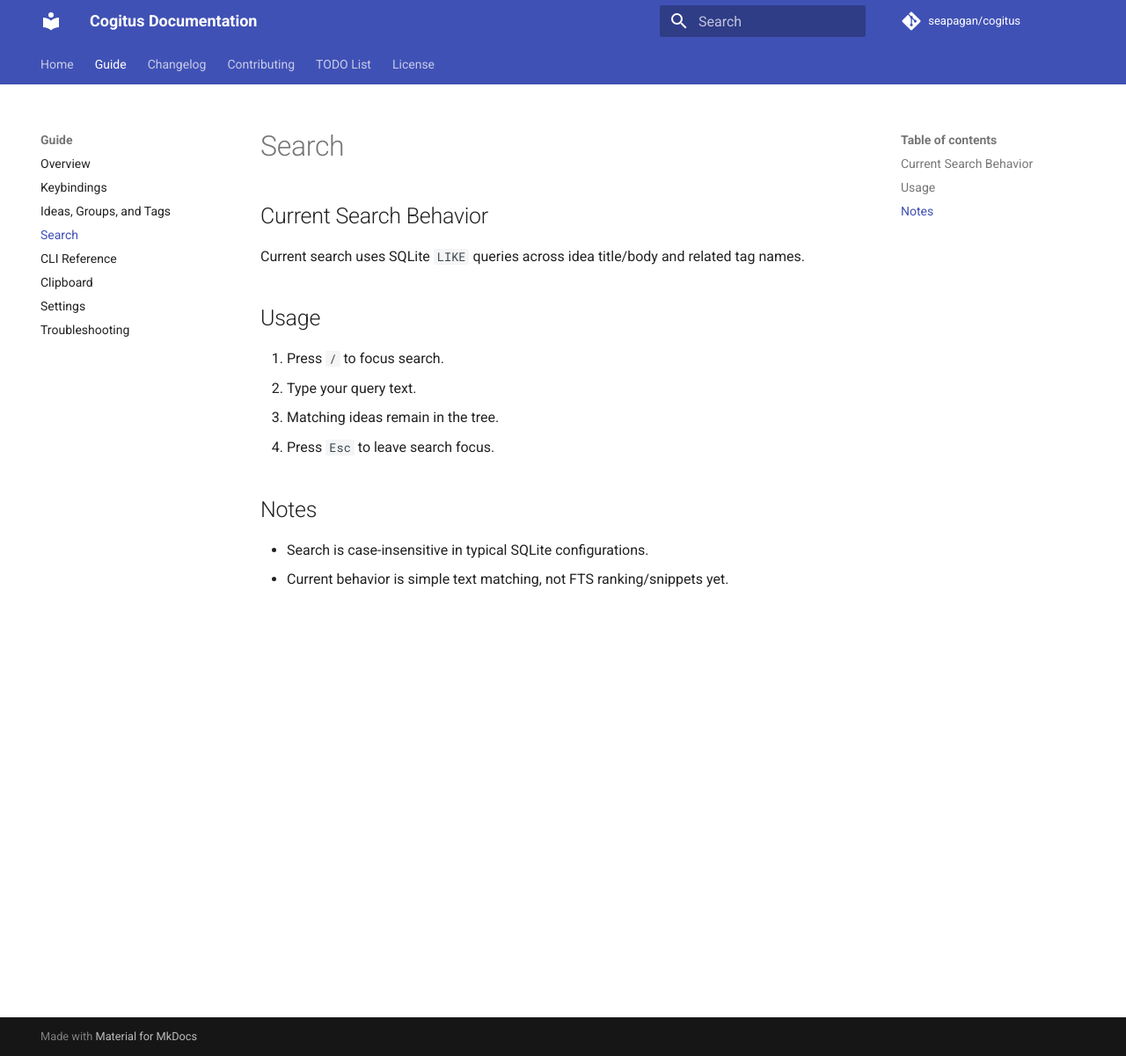
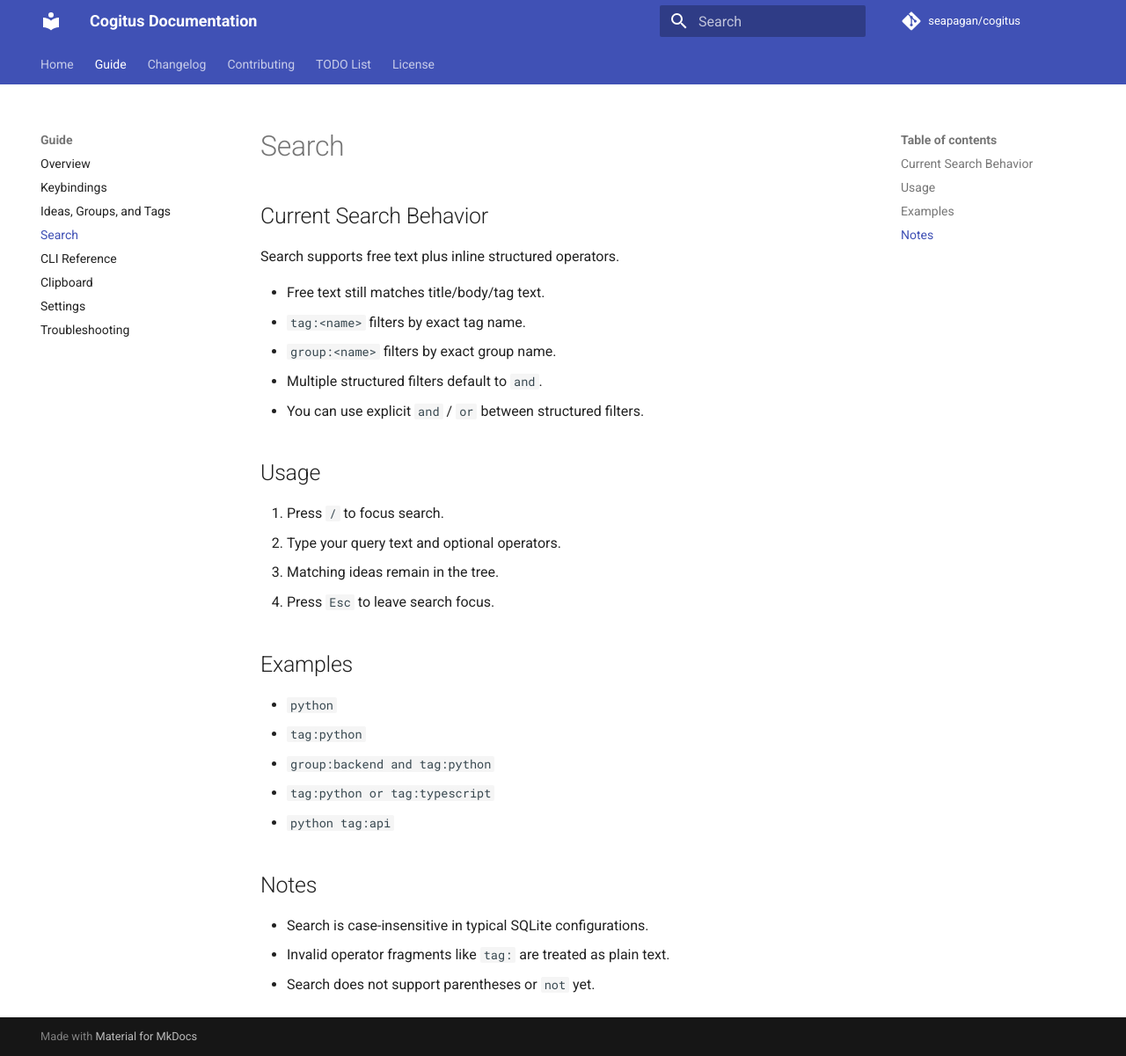
Before and after one commit to seapagan/cogitus, an MkDocs documentation site: the page built from docs/user-guide/search.md, in a window 1280 px wide and 1201 px high. Shown: the whole window at 88% size. Built offline with MkDocs 1.6.1 and Material for MkDocs 9.7.7, drawn with Linux system fonts in a browser that asks for light colours; comment, search, counter and statistics services are not loaded.

Commit message:
document advanced search query syntax

```diff
--- a/docs/user-guide/search.md
+++ b/docs/user-guide/search.md
@@ -2,17 +2,31 @@
 
 ## Current Search Behavior
 
-Current search uses SQLite `LIKE` queries across idea title/body and related
-tag names.
+Search supports free text plus inline structured operators.
+
+- Free text still matches title/body/tag text.
+- `tag:<name>` filters by exact tag name.
+- `group:<name>` filters by exact group name.
+- Multiple structured filters default to `and`.
+- You can use explicit `and` / `or` between structured filters.
 
 ## Usage
 
 1. Press `/` to focus search.
-2. Type your query text.
+2. Type your query text and optional operators.
 3. Matching ideas remain in the tree.
 4. Press `Esc` to leave search focus.
+
+## Examples
+
+- `python`
+- `tag:python`
+- `group:backend and tag:python`
+- `tag:python or tag:typescript`
+- `python tag:api`
 
 ## Notes
 
 - Search is case-insensitive in typical SQLite configurations.
-- Current behavior is simple text matching, not FTS ranking/snippets yet.
+- Invalid operator fragments like `tag:` are treated as plain text.
+- Search does not support parentheses or `not` yet.
```
Also changed, not shown: README.md (+2 -2 lines), docs/user-guide/cli.md (+2 -0 lines).
